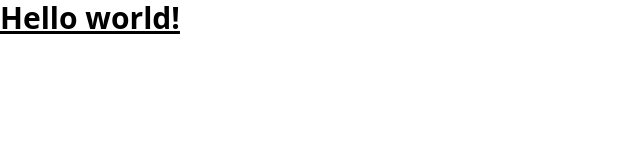
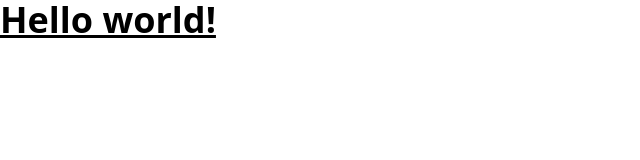
Before and after one commit to mynkbhurani/a, a website: page src/index.html in a window 1280 px wide. Shown: the whole page, without its empty margins (0-640 px from the left). Drawn offline with nearby package versions, Linux system fonts and the light colour scheme; files that its build step writes are made by us from their sources.

Commit message:
Updated index.html

```diff
--- a/src/index.html
+++ b/src/index.html
@@ -6,6 +6,6 @@
     <link href="./output.css" rel="stylesheet" />
   </head>
   <body>
-    <h1 class="text-3xl font-bold underline">Hello world!</h1>
+    <h1 class="text-4xl font-bold underline">Hello world!</h1>
   </body>
 </html>
```
